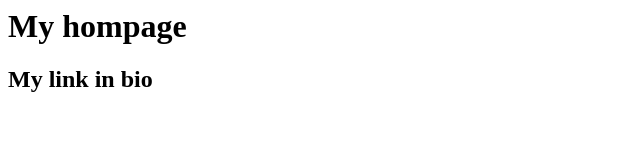
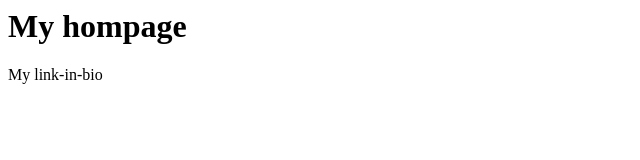
Before and after one commit to Itamarramot/link-in-bio, a plain HTML site: page index.html in a window 1280 px wide. Shown: the whole page, without its empty margins (0-640 px from the left). Drawn offline with Linux system fonts and the light colour scheme.

Commit message:
Changed <h2> to <body>

```diff
--- a/index.html
+++ b/index.html
@@ -1,3 +1,3 @@
 <h1>My hompage</h1>
 
-<h2>My link in bio</h2>
+<body>My link-in-bio</body>
```
